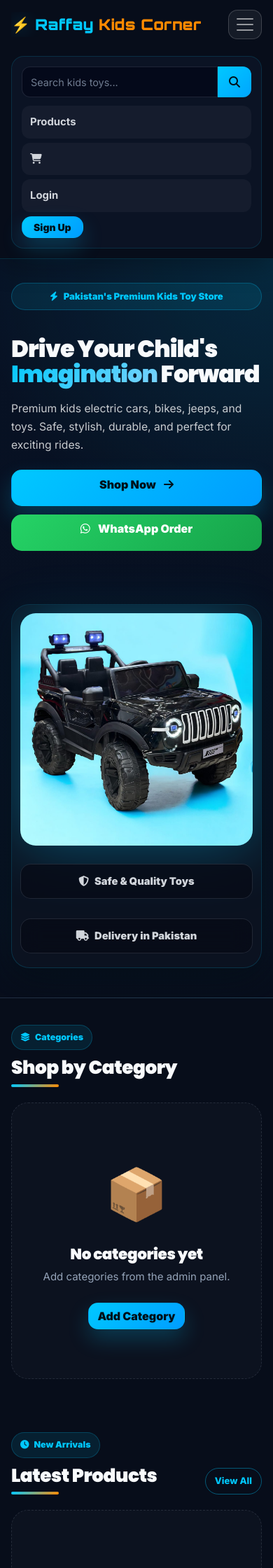
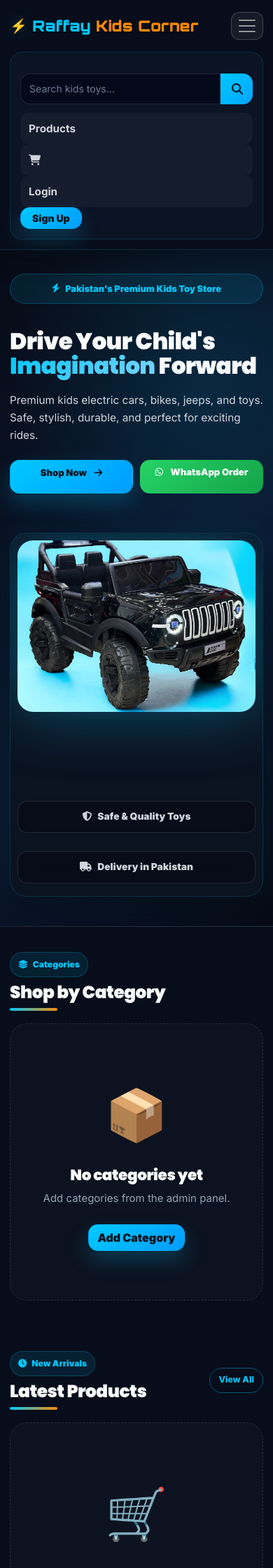
Before and after one commit to mshoaib2006/django-electric-kids-store, a Django app: page / in a window 390 px wide, after a click that opens the changed part. Shown: the top 2240 px of the page at 70% size. Run offline with Django 5.2, Linux system fonts and the light colour scheme; data that the repository does not hold is empty.

Commit message:
Update style.css

```diff
--- a/static/css/style.css
+++ b/static/css/style.css
@@ -2216,101 +2216,60 @@ textarea.form-control {
 
 
 /* =========================================================
-   FINAL MOBILE E-COMMERCE UI FIX
-   Paste at VERY BOTTOM of style.css
+   FINAL MOBILE REAL WEBSITE FIX
+   2 cards per row + compact professional mobile UI
 ========================================================= */
 
 @media (max-width: 767.98px) {
 
   html,
   body {
-    width: 100% !important;
-    max-width: 100% !important;
     overflow-x: hidden !important;
     background: #070d1a !important;
   }
 
-  body {
-    font-size: 15px !important;
-  }
-
   .container {
-    width: 100% !important;
     max-width: 100% !important;
-    padding-left: 16px !important;
-    padding-right: 16px !important;
-  }
-
-  .row {
-    margin-left: 0 !important;
-    margin-right: 0 !important;
-  }
-
-  .row > * {
-    padding-left: 0 !important;
-    padding-right: 0 !important;
-  }
-
-  /* =========================
-     NAVBAR
-  ========================= */
+    padding-left: 14px !important;
+    padding-right: 14px !important;
+  }
+
+  /* ---------- Navbar ---------- */
 
   .site-navbar,
   .navbar {
     padding: 14px 0 !important;
     background: #070d1a !important;
-    border-bottom: 1px solid rgba(0, 212, 255, 0.16) !important;
-  }
-
-  .navbar .container {
-    display: flex !important;
-    align-items: center !important;
-    justify-content: space-between !important;
-    gap: 10px !important;
   }
 
   .brand-logo,
   .navbar-brand {
+    max-width: calc(100vw - 88px) !important;
     display: flex !important;
     align-items: center !important;
     gap: 7px !important;
-    max-width: calc(100vw - 92px) !important;
-    margin: 0 !important;
-    padding: 0 !important;
     overflow: hidden !important;
-    white-space: nowrap !important;
   }
 
   .brand-icon {
-    font-size: 1.35rem !important;
-    line-height: 1 !important;
-    flex: 0 0 auto !important;
+    font-size: 1.25rem !important;
   }
 
   .brand-text {
-    font-size: 1.28rem !important;
+    font-size: 1.18rem !important;
     line-height: 1.1 !important;
-    font-weight: 900 !important;
     white-space: nowrap !important;
     overflow: hidden !important;
     text-overflow: ellipsis !important;
   }
 
   .navbar-toggler {
-    width: 48px !important;
-    height: 42px !important;
-    border-radius: 13px !important;
+    width: 46px !important;
+    height: 40px !important;
+    border-radius: 12px !important;
+    padding: 0 !important;
+    background: rgba(255, 255, 255, 0.06) !important;
     border: 1px solid rgba(255, 255, 255, 0.18) !important;
-    background: rgba(255, 255, 255, 0.06) !important;
-    display: flex !important;
-    align-items: center !important;
-    justify-content: center !important;
-    padding: 0 !important;
-    box-shadow: none !important;
-  }
-
-  .navbar-toggler i {
-    font-size: 1.2rem !important;
   }
 
   .navbar-collapse {
@@ -2323,249 +2282,189 @@ textarea.form-control {
 
   .search-form {
     width: 100% !important;
-    margin: 0 0 12px 0 !important;
-    display: flex !important;
+    margin-bottom: 12px !important;
   }
 
   .search-form input {
-    width: 100% !important;
     height: 44px !important;
-    border-radius: 12px 0 0 12px !important;
-    font-size: 0.9rem !important;
+    font-size: 0.88rem !important;
   }
 
   .search-form button {
-    width: 48px !important;
+    width: 46px !important;
     height: 44px !important;
-    border-radius: 0 12px 12px 0 !important;
-  }
-
-  .navbar-nav {
-    width: 100% !important;
-    gap: 6px !important;
   }
 
   .navbar-nav .nav-link {
-    width: 100% !important;
-    padding: 11px 12px !important;
+    padding: 10px 12px !important;
     border-radius: 12px !important;
     background: rgba(255, 255, 255, 0.04) !important;
-    font-size: 0.93rem !important;
-  }
-
-  /* =========================
-     HERO SECTION
-  ========================= */
+  }
+
+  /* ---------- Hero like desktop but mobile friendly ---------- */
 
   .home-hero-section {
     padding: 34px 0 42px !important;
-    background:
-      radial-gradient(circle at top right, rgba(0, 212, 255, 0.12), transparent 38%),
-      linear-gradient(180deg, #071225 0%, #080e1c 100%) !important;
-  }
-
-  .home-hero-section .row {
-    gap: 28px !important;
+  }
+
+  .home-hero-title {
+    font-size: 2.35rem !important;
+    line-height: 1.08 !important;
+    margin: 18px 0 16px !important;
+  }
+
+  .home-hero-text {
+    font-size: 0.96rem !important;
+    line-height: 1.65 !important;
+    margin-bottom: 22px !important;
   }
 
   .hero-pill {
     width: 100% !important;
     justify-content: center !important;
-    text-align: center !important;
+    font-size: 0.8rem !important;
     padding: 10px 12px !important;
-    border-radius: 999px !important;
-    font-size: 0.82rem !important;
-    line-height: 1.3 !important;
-  }
-
-  .home-hero-title {
-    font-size: 2.45rem !important;
-    line-height: 1.08 !important;
-    letter-spacing: -1px !important;
-    margin: 20px 0 16px !important;
-  }
-
-  .home-hero-text {
-    font-size: 0.98rem !important;
-    line-height: 1.65 !important;
-    margin-bottom: 22px !important;
-    color: rgba(255, 255, 255, 0.78) !important;
   }
 
   .hero-actions {
     display: grid !important;
-    grid-template-columns: 1fr !important;
-    gap: 12px !important;
+    grid-template-columns: 1fr 1fr !important;
+    gap: 10px !important;
   }
 
   .hero-actions .btn {
     width: 100% !important;
-    min-height: 52px !important;
-    border-radius: 15px !important;
-    font-size: 1rem !important;
+    min-height: 48px !important;
+    border-radius: 14px !important;
+    font-size: 0.9rem !important;
     font-weight: 900 !important;
+    padding-left: 8px !important;
+    padding-right: 8px !important;
   }
 
   .hero-visual-card {
-    width: 100% !important;
-    padding: 12px !important;
-    border-radius: 26px !important;
-    margin: 0 !important;
-  }
-
-  .hero-vehicle,
+    padding: 10px !important;
+    border-radius: 24px !important;
+    margin-top: 8px !important;
+  }
+
   .hero-main-img {
     width: 100% !important;
-    border-radius: 22px !important;
-  }
-
-  .hero-main-img {
-    height: auto !important;
-    max-height: 360px !important;
+    height: 280px !important;
     object-fit: cover !important;
     object-position: center !important;
-    display: block !important;
+    border-radius: 22px !important;
   }
 
   .hero-floating-card {
     position: static !important;
     width: 100% !important;
-    min-height: 50px !important;
-    margin-top: 12px !important;
-    border-radius: 15px !important;
+    min-height: 46px !important;
+    margin-top: 10px !important;
+    border-radius: 14px !important;
     justify-content: center !important;
-    padding: 12px 14px !important;
-    font-size: 0.92rem !important;
-  }
-
-  /* =========================
-     SECTION HEADERS
-  ========================= */
+    font-size: 0.86rem !important;
+    padding: 10px 12px !important;
+  }
+
+  /* ---------- Section headers ---------- */
 
   .py-5,
   .soft-section {
-    padding-top: 38px !important;
-    padding-bottom: 38px !important;
+    padding-top: 36px !important;
+    padding-bottom: 36px !important;
   }
 
   .section-head {
-    display: flex !important;
-    align-items: flex-end !important;
-    justify-content: space-between !important;
-    gap: 12px !important;
-    margin-bottom: 22px !important;
-  }
-
-  .section-head > div {
-    flex: 1 !important;
-    min-width: 0 !important;
+    margin-bottom: 18px !important;
+    align-items: center !important;
   }
 
   .page-eyebrow {
+    font-size: 0.76rem !important;
+    padding: 7px 11px !important;
+    margin-bottom: 8px !important;
+  }
+
+  .section-title {
+    font-size: 1.55rem !important;
+    line-height: 1.15 !important;
+  }
+
+  .section-head .btn {
+    min-height: 36px !important;
+    padding: 7px 12px !important;
     font-size: 0.78rem !important;
-    padding: 7px 12px !important;
     border-radius: 999px !important;
-    margin-bottom: 10px !important;
-  }
-
-  .section-title {
-    font-size: 1.85rem !important;
-    line-height: 1.15 !important;
-    letter-spacing: -0.5px !important;
-  }
-
-  .section-head .btn {
-    min-width: auto !important;
-    min-height: 38px !important;
-    padding: 8px 13px !important;
-    border-radius: 999px !important;
-    font-size: 0.82rem !important;
-    white-space: nowrap !important;
-  }
-
-  /* =========================
-     CATEGORY CARDS
-  ========================= */
-
-  .rkc-home-cat-card {
-    display: block !important;
-    width: 100% !important;
-    margin-bottom: 18px !important;
-  }
+  }
+
+  /* ---------- 2 cards per row on mobile ---------- */
+
+  .row.g-4 {
+    --bs-gutter-x: 12px !important;
+    --bs-gutter-y: 14px !important;
+  }
+
+  .row.g-4 > .col-sm-6,
+  .row.g-4 > .col-md-6,
+  .row.g-4 > .col-lg-3,
+  .row.g-4 > .col-lg-4,
+  .row.g-4 > .col-xl-4 {
+    flex: 0 0 50% !important;
+    max-width: 50% !important;
+  }
+
+  /* ---------- Category cards compact 2-column ---------- */
 
   .rkc-home-cat-media {
-    width: 100% !important;
-    height: 265px !important;
-    border-radius: 24px !important;
-    overflow: hidden !important;
-    border: 1px solid rgba(0, 212, 255, 0.22) !important;
-    box-shadow: 0 16px 34px rgba(0, 0, 0, 0.30) !important;
+    height: 190px !important;
+    border-radius: 20px !important;
   }
 
   .rkc-home-cat-img {
-    width: 100% !important;
-    height: 100% !important;
     object-fit: cover !important;
     object-position: center !important;
   }
 
-  .rkc-home-cat-shade {
-    background: linear-gradient(
-      to bottom,
-      rgba(0, 0, 0, 0.02) 0%,
-      rgba(0, 0, 0, 0.08) 55%,
-      rgba(0, 0, 0, 0.20) 100%
-    ) !important;
-  }
-
   .rkc-home-cat-info-box {
-    min-width: 145px !important;
-    max-width: 185px !important;
-    padding: 13px 13px 12px !important;
+    min-width: 112px !important;
+    max-width: 138px !important;
+    padding: 10px 10px 9px !important;
+    border-radius: 16px !important;
+    background: rgba(9, 18, 32, 0.50) !important;
+  }
+
+  .rkc-home-cat-info-box h5 {
+    font-size: 1rem !important;
+    margin-bottom: 3px !important;
+  }
+
+  .rkc-home-cat-info-box p {
+    font-size: 0.72rem !important;
+    margin-bottom: 7px !important;
+  }
+
+  .rkc-home-cat-btn {
+    min-height: 32px !important;
+    padding: 6px 10px !important;
+    font-size: 0.72rem !important;
+  }
+
+  /* ---------- Product cards compact 2-column ---------- */
+
+  .product-card {
+    height: 100% !important;
     border-radius: 18px !important;
-    background: rgba(9, 18, 32, 0.50) !important;
-    border: 1px solid rgba(255, 255, 255, 0.18) !important;
-    backdrop-filter: blur(9px) !important;
-  }
-
-  .rkc-home-cat-info-box h5 {
-    font-size: 1.28rem !important;
-    margin-bottom: 4px !important;
-  }
-
-  .rkc-home-cat-info-box p {
-    font-size: 0.84rem !important;
-    margin-bottom: 9px !important;
-  }
-
-  .rkc-home-cat-btn {
-    min-height: 36px !important;
-    padding: 8px 13px !important;
-    font-size: 0.84rem !important;
-    border-radius: 999px !important;
-  }
-
-  /* =========================
-     PRODUCT CARDS
-  ========================= */
-
-  .product-card {
-    width: 100% !important;
-    border-radius: 24px !important;
     overflow: hidden !important;
-    margin-bottom: 22px !important;
     background: #101827 !important;
-    border: 1px solid rgba(255, 255, 255, 0.08) !important;
-    box-shadow: 0 14px 34px rgba(0, 0, 0, 0.28) !important;
+    margin-bottom: 0 !important;
   }
 
   .card-img-container {
-    width: 100% !important;
-    height: 220px !important;
-    max-height: 220px !important;
+    height: 145px !important;
+    max-height: 145px !important;
+    overflow: hidden !important;
     border-radius: 0 !important;
-    overflow: hidden !important;
-    background: #ffffff !important;
   }
 
   .card-img-container img {
@@ -2573,138 +2472,152 @@ textarea.form-control {
     height: 100% !important;
     object-fit: cover !important;
     object-position: center !important;
-    display: block !important;
   }
 
   .discount-badge {
-    top: 14px !important;
-    left: 14px !important;
-    padding: 8px 12px !important;
+    top: 10px !important;
+    left: 10px !important;
+    padding: 6px 9px !important;
+    font-size: 0.7rem !important;
     border-radius: 999px !important;
-    font-size: 0.82rem !important;
-    font-weight: 900 !important;
   }
 
   .product-card .card-body {
-    padding: 18px 16px !important;
+    padding: 12px 10px !important;
   }
 
   .product-name {
-    font-size: 1.08rem !important;
-    line-height: 1.3 !important;
-    margin-bottom: 12px !important;
+    font-size: 0.86rem !important;
+    line-height: 1.25 !important;
+    margin-bottom: 8px !important;
+    min-height: 34px !important;
   }
 
   .product-price {
-    font-size: 1.3rem !important;
+    font-size: 1rem !important;
     line-height: 1.2 !important;
   }
 
   .original-price {
-    font-size: 0.9rem !important;
-  }
-
-  .product-card .mt-auto {
-    gap: 10px !important;
+    font-size: 0.72rem !important;
+  }
+
+  .product-card .d-flex.align-items-center.gap-1 {
+    margin-bottom: 7px !important;
   }
 
   .product-card .btn {
-    min-height: 42px !important;
-    border-radius: 13px !important;
+    min-height: 34px !important;
+    border-radius: 10px !important;
+    font-size: 0.72rem !important;
+    padding: 6px 8px !important;
+  }
+
+  .product-card .btn-add-cart {
+    flex: 0 0 38px !important;
+    width: 38px !important;
+  }
+
+  /* ---------- Why choose us 2-column compact ---------- */
+
+  .feature-card {
+    min-height: 155px !important;
+    padding: 18px 12px !important;
+    border-radius: 18px !important;
+  }
+
+  .feature-icon {
+    font-size: 1.7rem !important;
+    margin-bottom: 8px !important;
+  }
+
+  .feature-card h6 {
     font-size: 0.86rem !important;
-    font-weight: 900 !important;
-  }
-
-  /* =========================
-     WHY CHOOSE US
-  ========================= */
+    margin-bottom: 6px !important;
+  }
+
+  .feature-card p {
+    font-size: 0.72rem !important;
+    line-height: 1.45 !important;
+  }
 
   .why-title {
-    font-size: 1.7rem !important;
+    font-size: 1.4rem !important;
     line-height: 1.25 !important;
-    margin-bottom: 20px !important;
-  }
-
-  .feature-card {
-    border-radius: 22px !important;
-    padding: 24px 18px !important;
-    margin-bottom: 16px !important;
-    min-height: auto !important;
-  }
-
-  .feature-icon {
-    font-size: 2.2rem !important;
-    margin-bottom: 12px !important;
-  }
-
-  .feature-card h6 {
-    font-size: 1rem !important;
-    margin-bottom: 8px !important;
-  }
-
-  .feature-card p {
-    font-size: 0.88rem !important;
-    line-height: 1.55 !important;
-  }
-
-  /* =========================
-     FOOTER
-  ========================= */
+  }
+
+  /* ---------- Footer ---------- */
 
   .site-footer {
-    padding-top: 42px !important;
-    padding-bottom: 20px !important;
+    padding-top: 38px !important;
   }
 
   .footer-grid {
     display: grid !important;
-    grid-template-columns: 1fr !important;
-    gap: 24px !important;
+    grid-template-columns: 1fr 1fr !important;
+    gap: 22px 16px !important;
+  }
+
+  .footer-grid > div:first-child,
+  .footer-bottom {
+    grid-column: 1 / -1 !important;
   }
 
   .site-footer h4 {
-    font-size: 1.25rem !important;
+    font-size: 1.08rem !important;
   }
 
   .site-footer h5 {
-    font-size: 1rem !important;
-    margin-bottom: 12px !important;
+    font-size: 0.88rem !important;
+    margin-bottom: 10px !important;
   }
 
   .site-footer p,
   .site-footer li,
   .site-footer a,
   .footer-link-button {
-    font-size: 0.9rem !important;
-    line-height: 1.6 !important;
+    font-size: 0.78rem !important;
+    line-height: 1.55 !important;
   }
 
   .footer-bottom {
     text-align: center !important;
-    padding-top: 20px !important;
-    margin-top: 16px !important;
-  }
-}
-
-/* Very small phones */
+    margin-top: 12px !important;
+    padding-top: 16px !important;
+  }
+}
+
+/* Very small phones keep 2 columns but smaller */
 @media (max-width: 390px) {
   .brand-text {
-    font-size: 1.15rem !important;
+    font-size: 1.05rem !important;
   }
 
   .home-hero-title {
-    font-size: 2.1rem !important;
+    font-size: 2.05rem !important;
+  }
+
+  .hero-actions .btn {
+    font-size: 0.82rem !important;
+  }
+
+  .hero-main-img {
+    height: 245px !important;
   }
 
   .rkc-home-cat-media {
-    height: 245px !important;
+    height: 170px !important;
   }
 
   .card-img-container {
-    height: 205px !important;
-  }
-
-  .section-title {
-    font-size: 1.65rem !important;
-  }
-}
+    height: 130px !important;
+  }
+
+  .product-name {
+    font-size: 0.8rem !important;
+  }
+
+  .product-price {
+    font-size: 0.92rem !important;
+  }
+}
```
